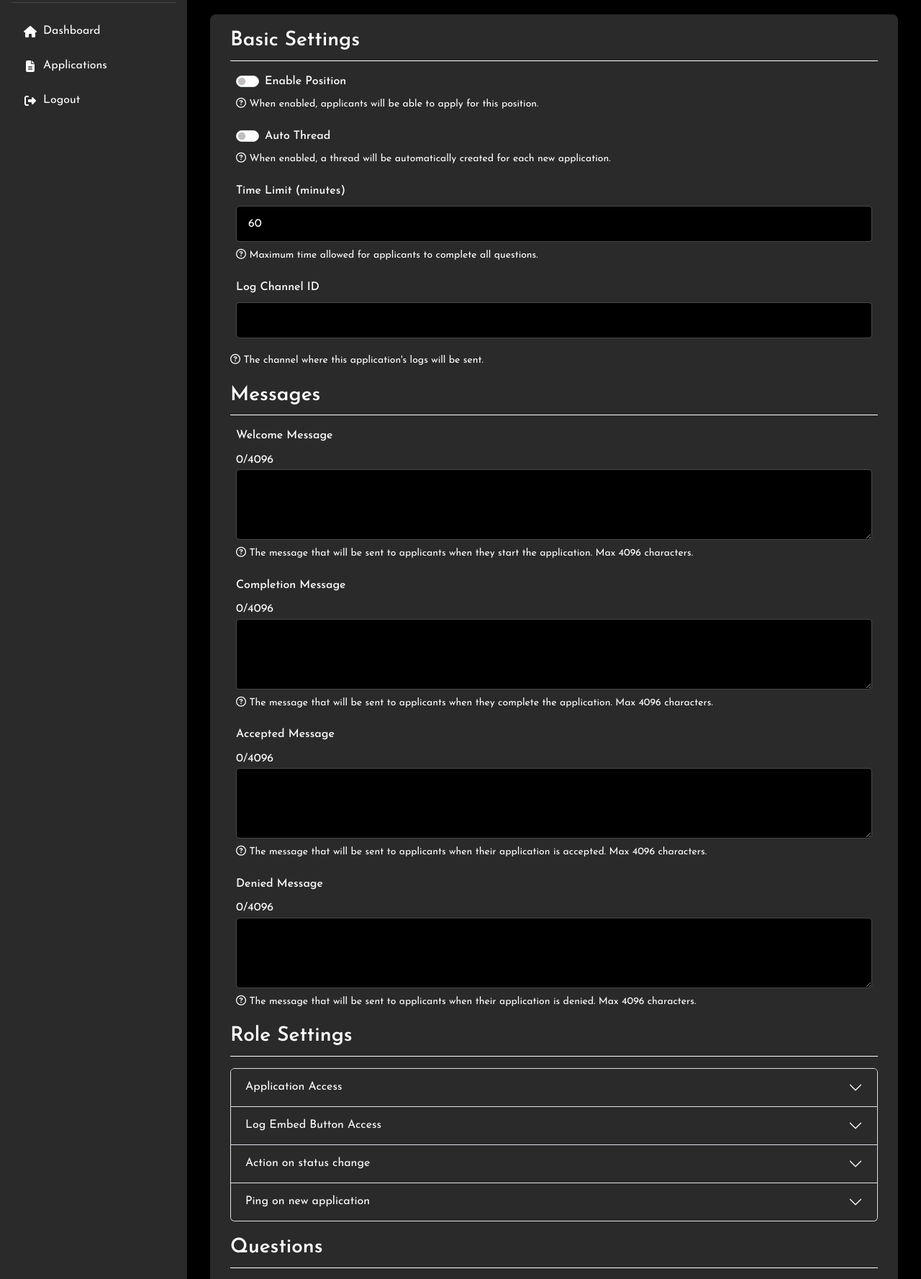
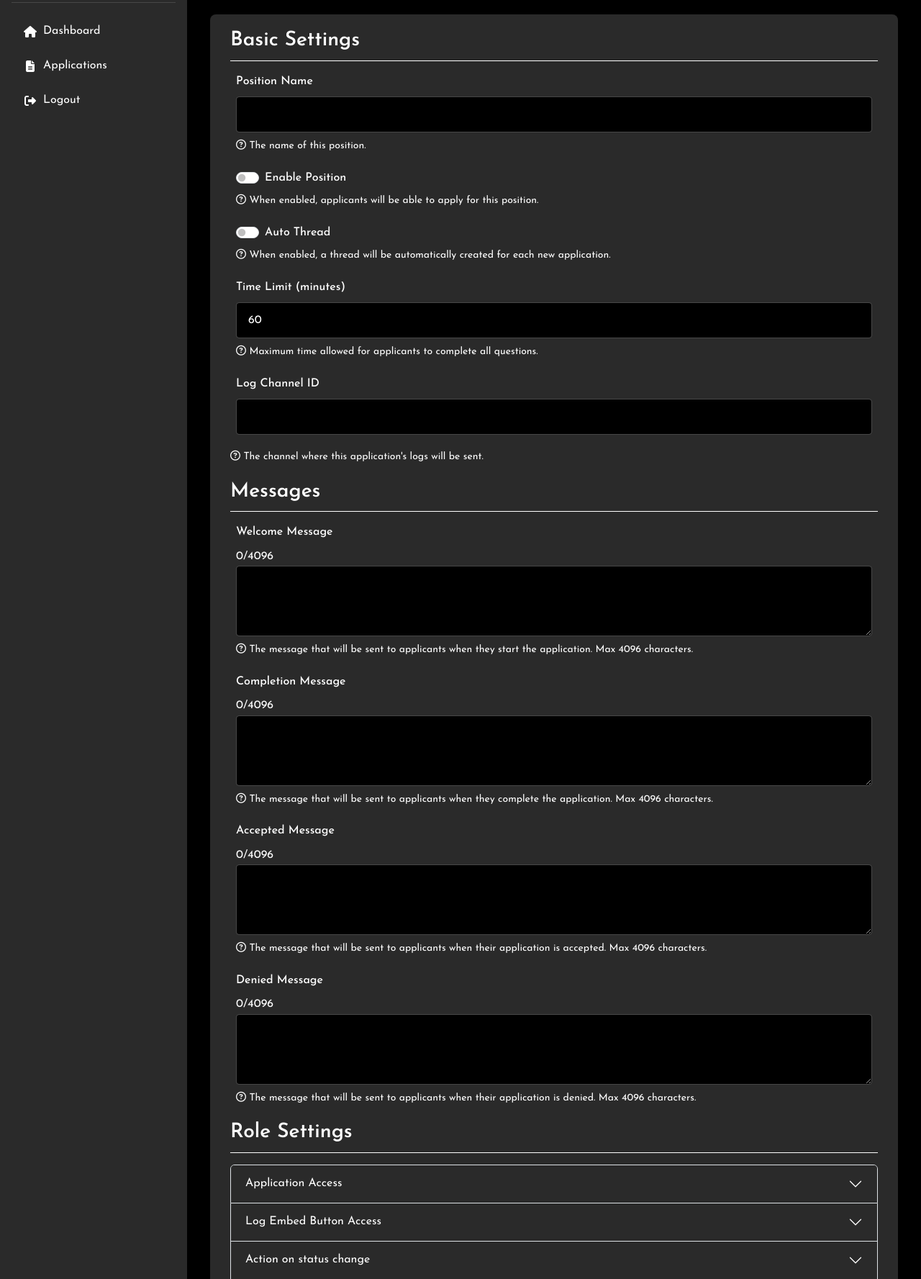
Before and after one commit to Cirkutry/application-bot, a Python web app: template static/templates/edit_position.html in a window 1280 px wide. Shown: the part 96-1873 px from the top of the page at 72% size. Run offline with Jinja, Linux system fonts and the light colour scheme; the template is opened without the code that fills it, so the values that code supplies are empty.

Commit message:
Allow changing position name post creation

```diff
--- a/static/js/positions.js
+++ b/static/js/positions.js
@@ -40,8 +40,14 @@ async function submitPosition(event) {
 
 async function submitEditPosition(event) {
     event.preventDefault();
-    const positionName = document.getElementById('editPositionName').value;
+    const positionName = document.getElementById('editPositionName').value.trim();
+    const originalPosition = document.getElementById('editPositionName').getAttribute('value');
     const logChannelId = document.getElementById('logChannel').value.trim();
+
+    if (!positionName) {
+        showErrorToast('Position name cannot be empty');
+        return;
+    }
 
     // Validate log channel if provided
     if (logChannelId) {
@@ -92,12 +98,12 @@ async function submitEditPosition(event) {
             },
             body: JSON.stringify({
                 name: positionName,
+                original_position: originalPosition,
                 settings: settings
             })
         });
 
         if (response.ok) {
-
             sessionStorage.setItem('toastMessage', 'Position updated successfully');
             sessionStorage.setItem('toastType', 'success');
             window.location.href = '/positions';
--- a/static/templates/edit_position.html
+++ b/static/templates/edit_position.html
@@ -12,10 +12,14 @@
 
 <div class="card panel-creator">
     <form id="editPositionForm" onsubmit="submitEditPosition(event)">
-        <input type="hidden" id="editPositionName" value="{{ position }}">
 
         <div class="form-section">
             <h3>Basic Settings</h3>
+            <div class="form-group">
+                <label for="editPositionName">Position Name</label>
+                <input type="text" class="form-control" id="editPositionName" value="{{ position }}">
+                <div class="form-text"><i class="fa-regular fa-circle-question"></i> The name of this position.</div>
+            </div>
             <div class="form-group">
                 <div class="form-check form-switch">
                     <input class="form-check-input" type="checkbox" id="positionEnabled" {% if settings.enabled %}checked{% endif %}>
```
Also changed, not shown: webserver.py (+15 -2 lines).
